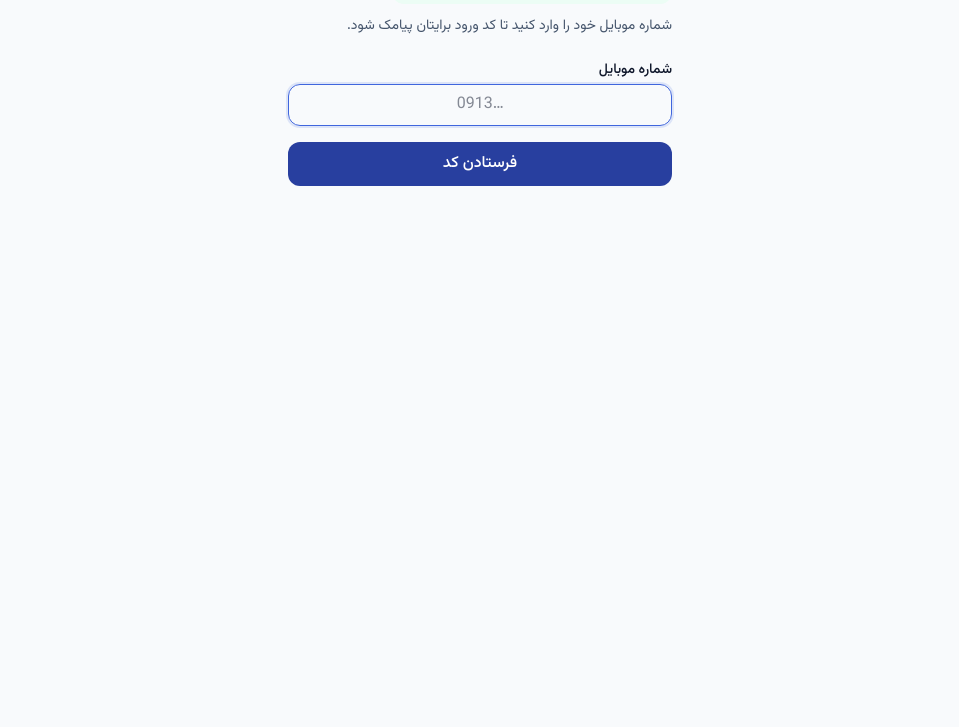
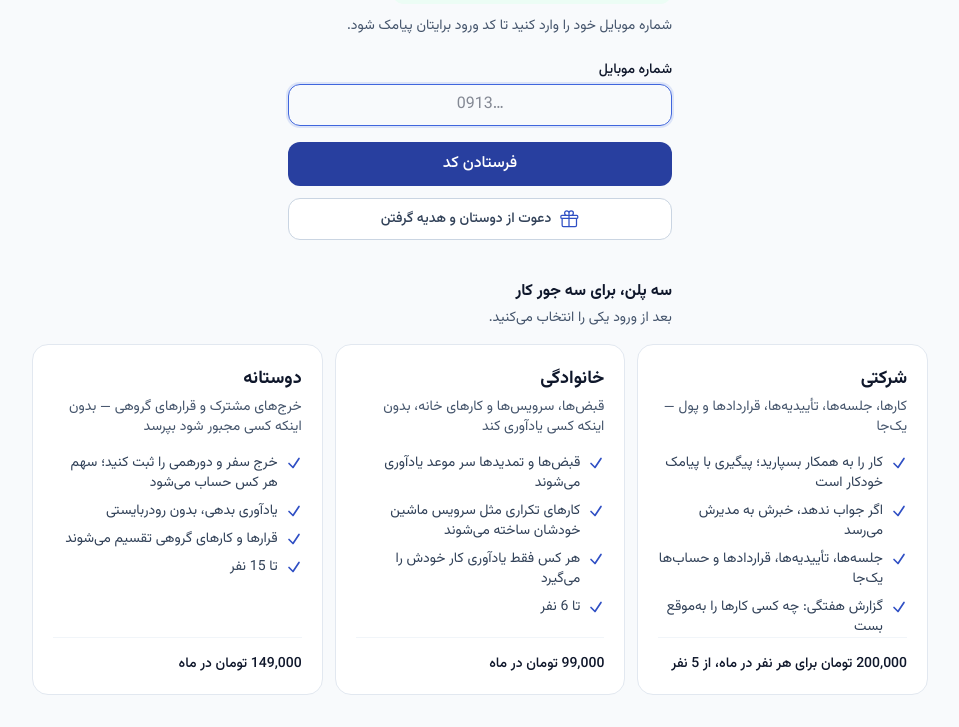
Before and after one commit to Mehrabshahidi7777/claud, a Laravel app: page /login in a window 1280 px wide. Shown: the part 184-911 px from the top of the page, without its empty margins (160-1119 px from the left). Before the commit the page ends 370 px from the top, so only its background shows below. Run offline with Laravel 12, Linux system fonts and the light colour scheme; style sheets or scripts are compiled from the project's sources.

Commit message:
Explain the three plans on the login page and add an invite button
Three swipeable cards under the form say what each plan is for and what
it costs; on a wide screen they sit side by side. "دعوت از دوستان"
remembers where the visitor was heading, so signing in (or finishing
sign-up) lands on their invite link instead of the dashboard.

Co-Authored-By: Claude Opus 5.5 <noreply@anthropic.com>
Claude-Session: https://claude.ai/code/session_01U93tiyA4hf1FBoFEBoSByh

```diff
--- a/app/Http/Controllers/Auth/PhoneLoginController.php
+++ b/app/Http/Controllers/Auth/PhoneLoginController.php
@@ -16,9 +16,17 @@ use Illuminate\Validation\ValidationException;
  */
 class PhoneLoginController extends Controller
 {
-    public function show()
+    public function show(Request $request)
     {
-        return view('auth.phone');
+        // "Invite a friend" on the login page: remember where they were
+        // heading, so signing in (or finishing sign-up) lands on their link.
+        if ($request->query('next') === 'invite') {
+            $request->session()->put('url.intended', route('referrals.index'));
+        }
+
+        return view('auth.phone', [
+            'isHeadingToInvite' => $request->session()->get('url.intended') === route('referrals.index'),
+        ]);
     }
 
     public function requestCode(Request $request, OtpService $otp)
@@ -100,7 +108,7 @@ class PhoneLoginController extends Controller
         // Signing in lands on the dashboard rather than the task list: it
         // is the one screen that answers "چه خبر؟" without a click, and it
         // adapts to whichever of the three products this workspace is.
-        return redirect()->route('dashboard');
+        return redirect()->intended(route('dashboard'));
     }
 
     public function logout(Request $request)
--- a/app/Http/Controllers/OnboardingController.php
+++ b/app/Http/Controllers/OnboardingController.php
@@ -84,6 +84,8 @@ class OnboardingController extends Controller
             $this->referrals->attach($workspace, $referralCode);
         });
 
-        return redirect()->route('dashboard');
+        // Somewhere they were heading before signing up, such as the invite
+        // page from the login screen's button.
+        return redirect()->intended(route('dashboard'));
     }
 }
--- a/resources/js/app.js
+++ b/resources/js/app.js
@@ -135,6 +135,36 @@ document.querySelectorAll('form[data-confirm]').forEach((form) => {
         }
     });
 });
+
+/**
+ * The plan cards on the login page. Swiping is the browser's own scroll
+ * snapping; this only keeps the dots in step and lets a click on one jump to
+ * its card, for anyone on a desktop without a touchpad.
+ */
+const planCards = document.querySelector('[data-plan-cards]');
+
+if (planCards) {
+    const track = planCards.querySelector('[data-plan-track]');
+    const cards = [...planCards.querySelectorAll('[data-plan-card]')];
+    const dots = [...planCards.querySelectorAll('[data-plan-dot]')];
+
+    const mark = (index) => dots.forEach((dot, i) => dot.toggleAttribute('data-active', i === index));
+
+    const observer = new IntersectionObserver(
+        (entries) => {
+            entries
+                .filter((entry) => entry.isIntersecting)
+                .forEach((entry) => mark(cards.indexOf(entry.target)));
+        },
+        { root: track, threshold: 0.6 },
+    );
+
+    cards.forEach((card) => observer.observe(card));
+    dots.forEach((dot, i) =>
+        dot.addEventListener('click', () => cards[i].scrollIntoView({ inline: 'center', block: 'nearest' })),
+    );
+    mark(0);
+}
 
 /**
  * The referral link: copy it, or hand it to the phone's own share sheet where
--- a/resources/views/auth/phone.blade.php
+++ b/resources/views/auth/phone.blade.php
@@ -3,25 +3,73 @@
 @section('title', 'ورود')
 
 @section('content')
+
+@php
+    use App\Enums\WorkspaceType;
+
+    $plans = config('payment.plans');
+    $toman = fn (int $rial) => number_format(intdiv($rial, 10));
+
+    // Someone who arrived through a friend's link sees the longer trial that
+    // link promised them.
+    $isReferred = session()->has('referral_code');
+    $freeDays = (int) config('payment.trial_days') + ($isReferred ? (int) config('payment.referral_bonus_days') : 0);
+
+    // What each plan is for, in the words of the person it is for. The
+    // modules behind each list live in WorkspaceType; this is only the pitch.
+    $cards = [
+        [
+            'type' => WorkspaceType::Corporate,
+            'points' => [
+                'کار را به همکار بسپارید؛ پیگیری با پیامک خودکار است',
+                'اگر جواب ندهد، خبرش به مدیرش می‌رسد',
+                'جلسه‌ها، تأییدیه‌ها، قراردادها و حساب‌ها یک‌جا',
+                'گزارش هفتگی: چه کسی کارها را به‌موقع بست',
+            ],
+            'price' => $toman($plans['corporate']['price_per_seat']).' تومان برای هر نفر در ماه، از '.$plans['corporate']['min_seats'].' نفر',
+        ],
+        [
+            'type' => WorkspaceType::Family,
+            'points' => [
+                'قبض‌ها و تمدیدها سر موعد یادآوری می‌شوند',
+                'کارهای تکراری مثل سرویس ماشین خودشان ساخته می‌شوند',
+                'هر کس فقط یادآوری کار خودش را می‌گیرد',
+                'تا '.$plans['family']['max_seats'].' نفر',
+            ],
+            'price' => $toman($plans['family']['price_per_seat']).' تومان در ماه',
+        ],
+        [
+            'type' => WorkspaceType::Friends,
+            'points' => [
+                'خرج سفر و دورهمی را ثبت کنید؛ سهم هر کس حساب می‌شود',
+                'یادآوری بدهی، بدون رودربایستی',
+                'قرارها و کارهای گروهی تقسیم می‌شوند',
+                'تا '.$plans['friends']['max_seats'].' نفر',
+            ],
+            'price' => $toman($plans['friends']['price_per_seat']).' تومان در ماه',
+        ],
+    ];
+@endphp
+
 <div class="mx-auto max-w-sm pt-10">
     {{-- The sign-in screen is the one page a prospect sees before they have
-         any reason to care, so it carries the name and the promise. --}}
+         any reason to care, so it carries the name and the promise. The form
+         stays near the top: most visits are people coming back. --}}
     <p class="flex items-center gap-2 text-sm font-medium text-slate-900">
         <img src="/icons/logo.svg" alt="" class="size-10" width="40" height="40">
         {{ config('brand.name') }}
     </p>
     <h1 class="mt-3 text-xl font-bold">{{ config('brand.slogan') }}</h1>
 
-    {{-- The offer, where a prospect decides whether to type their number.
-         Someone who arrived through a friend's link sees the longer trial
-         that link promised them. --}}
-    @php
-        $isReferred = session()->has('referral_code');
-        $freeDays = (int) config('payment.trial_days') + ($isReferred ? (int) config('payment.referral_bonus_days') : 0);
-    @endphp
     <p class="mt-3 inline-flex rounded-xl bg-emerald-50 px-3 py-1.5 text-sm font-medium text-emerald-800">
         {{ $freeDays }} روز رایگان{{ $isReferred ? ' با معرفی دوستتان' : '' }}، روی هر سه پلن — بدون پرداخت
     </p>
+
+    @if ($isHeadingToInvite)
+        <p class="mt-3 rounded-xl bg-brand-50 px-3 py-2 text-sm text-brand-900">
+            وارد شوید تا لینک دعوت اختصاصی‌تان را بگیرید.
+        </p>
+    @endif
 
     <p class="mt-3 text-sm text-slate-600">
         شماره موبایل خود را وارد کنید تا کد ورود برایتان پیامک شود.
@@ -48,5 +96,60 @@
             فرستادن کد
         </button>
     </form>
+
+    @unless ($isHeadingToInvite)
+        <a href="{{ route('login', ['next' => 'invite']) }}"
+           class="mt-3 flex items-center justify-center gap-2 rounded-xl border border-slate-300 bg-white px-4 py-2.5 text-sm font-medium text-slate-700 hover:bg-slate-50">
+            <svg class="size-5 text-brand-600" fill="none" viewBox="0 0 24 24" stroke-width="1.5" stroke="currentColor" aria-hidden="true">
+                <path stroke-linecap="round" stroke-linejoin="round" d="M21 11.25v8.25a1.5 1.5 0 0 1-1.5 1.5H5.25a1.5 1.5 0 0 1-1.5-1.5v-8.25M12 4.875A2.625 2.625 0 1 0 9.375 7.5H12m0-2.625V7.5m0-2.625A2.625 2.625 0 1 1 14.625 7.5H12m0 0V21m-8.625-9.75h18c.621 0 1.125-.504 1.125-1.125v-1.5c0-.621-.504-1.125-1.125-1.125h-18c-.621 0-1.125.504-1.125 1.125v1.5c0 .621.504 1.125 1.125 1.125Z"/>
+            </svg>
+            دعوت از دوستان و هدیه گرفتن
+        </a>
+    @endunless
 </div>
+
+{{-- The three plans as cards to swipe through. Wider than the form so the
+     next card peeks in from the edge, which is what tells a thumb it can
+     swipe. Native scroll snapping: no library, and it still works as a plain
+     scrolling row with JavaScript off. --}}
+<section class="mx-auto mt-10 max-w-4xl" data-plan-cards>
+    <h2 class="mx-auto max-w-sm text-base font-bold">سه پلن، برای سه جور کار</h2>
+    <p class="mx-auto mt-1 max-w-sm text-sm text-slate-600">
+        بعد از ورود یکی را انتخاب می‌کنید.<span class="md:hidden"> کارت‌ها را بکشید تا بقیه را ببینید.</span>
+    </p>
+
+    {{-- On a wide screen all three fit, so they simply sit side by side. --}}
+    <div class="-mx-4 mt-4 flex snap-x snap-mandatory gap-3 overflow-x-auto scroll-smooth px-4 pb-2 [scrollbar-width:none] md:mx-0 md:grid md:grid-cols-3 md:overflow-visible md:px-0 [&::-webkit-scrollbar]:hidden"
+         data-plan-track>
+        @foreach ($cards as $card)
+            <article class="flex w-[85%] shrink-0 snap-center flex-col rounded-2xl border border-slate-200 bg-white p-5 sm:w-72 md:w-auto"
+                     data-plan-card>
+                <p class="text-lg font-bold">{{ $card['type']->label() }}</p>
+                <p class="mt-1 text-sm text-slate-600">{{ $card['type']->tagline() }}</p>
+
+                <ul class="mt-4 space-y-2 text-sm text-slate-700">
+                    @foreach ($card['points'] as $point)
+                        <li class="flex gap-2">
+                            <svg class="mt-0.5 size-4 shrink-0 text-brand-600" fill="none" viewBox="0 0 24 24" stroke-width="2.5" stroke="currentColor" aria-hidden="true">
+                                <path stroke-linecap="round" stroke-linejoin="round" d="m4.5 12.75 6 6 9-13.5"/>
+                            </svg>
+                            {{ $point }}
+                        </li>
+                    @endforeach
+                </ul>
+
+                <p class="tabular mt-auto border-t border-slate-100 pt-4 text-sm font-medium text-slate-900">
+                    {{ $card['price'] }}
+                </p>
+            </article>
+        @endforeach
+    </div>
+
+    <div class="mt-3 flex justify-center gap-2 md:hidden" aria-hidden="true">
+        @foreach ($cards as $card)
+            <button type="button" data-plan-dot tabindex="-1"
+                    class="h-2 w-2 rounded-full bg-slate-300 transition-all data-[active]:w-5 data-[active]:bg-brand-600"></button>
+        @endforeach
+    </div>
+</section>
 @endsection
```
Also changed, not shown: tests/Feature/PhoneLoginTest.php (+38 -0 lines).
